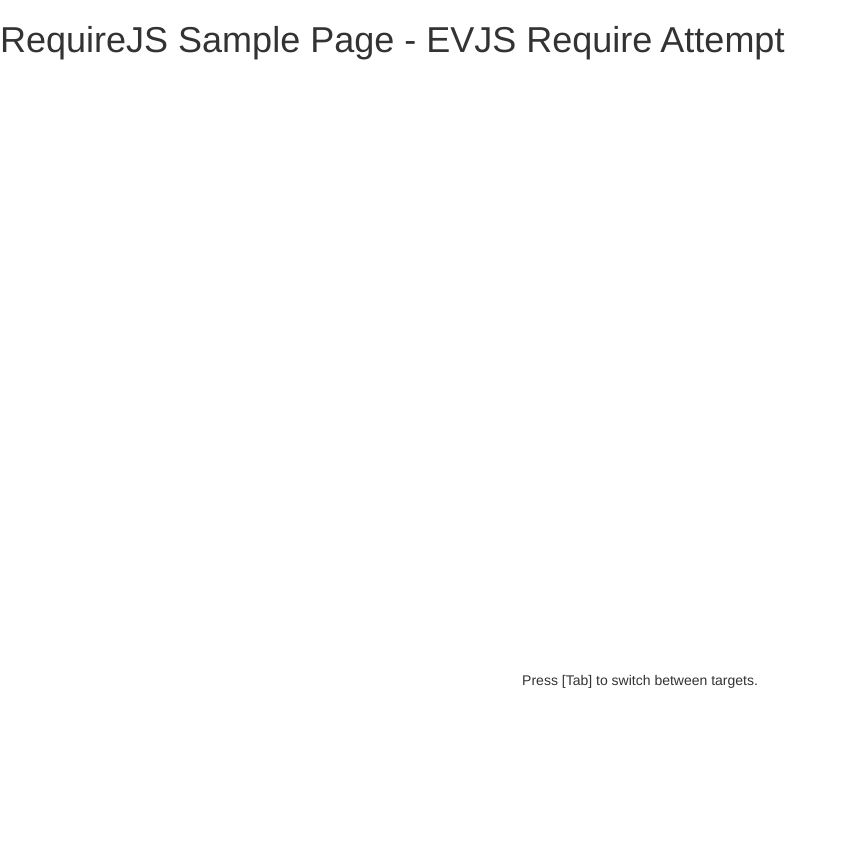
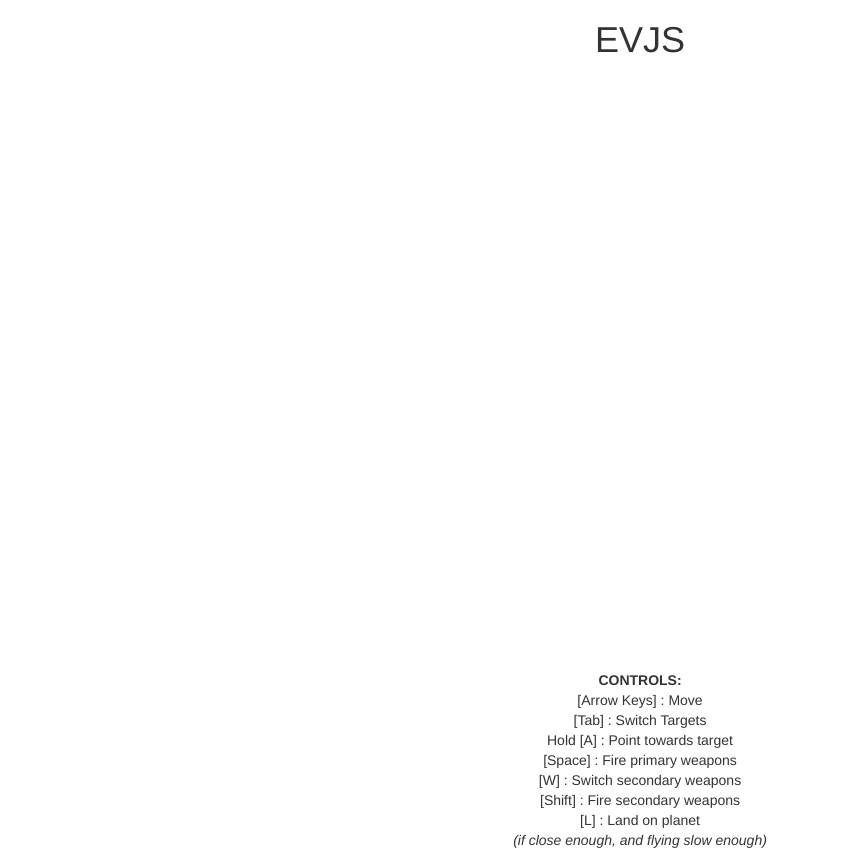
Before and after one commit to RiceRichardJ/evjs, a website: page index.html in a window 1280 px wide. Shown: the whole page, without its empty margins (0-845 px from the left). Before the commit the page ends 800 px from the top, so only its background shows below. Drawn offline with nearby package versions, Linux system fonts and the light colour scheme; files whose address does not match are found by name.

Commit message:
Add description of controls

```diff
--- a/index.html
+++ b/index.html
@@ -15,8 +15,20 @@
 		</script>
 	</head>
 	<body>
-		<h1> RequireJS Sample Page  - EVJS Require Attempt</h1>
-		<center><canvas id='gc' width="800" height="600"></canvas><br/>Press [Tab] to switch between targets.</center>
+		<center>
+			<h1>EVJS</h1>
+			<canvas id='gc' width="800" height="600"></canvas>
+			<br/><b>CONTROLS:</b>
+			<br/>[Arrow Keys] : Move
+			<br/>[Tab] : Switch Targets
+			<br/>Hold [A] : Point towards target
+			<br/>[Space] : Fire primary weapons
+			<br/>[W] : Switch secondary weapons
+			<br/>[Shift] : Fire secondary weapons
+			<br/>[L] : Land on planet
+			<br/><i>(if close enough, and flying slow enough)</i>
+			<br/>
+		</center>
 		<!--script data-main="js/main" src="js/require.js"></script-->
 		<script data-main="js/main" src="require.js"></script>
 		<div id="modals"></div>
```
